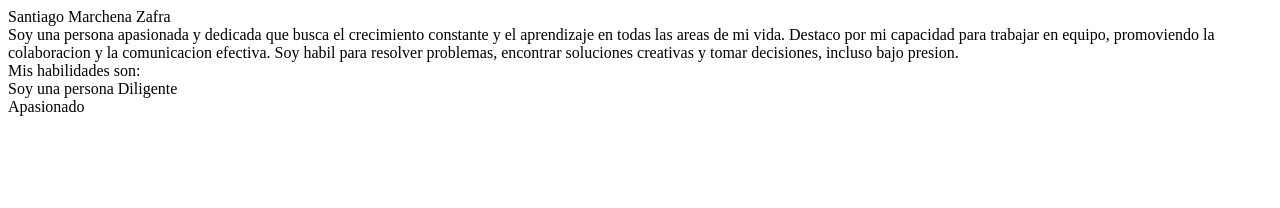
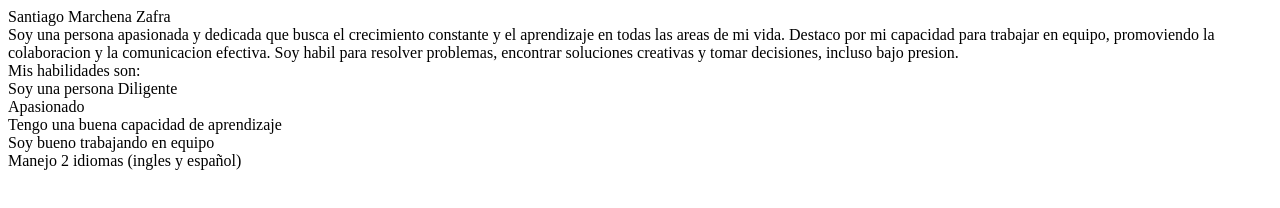
Before and after one commit to Santiago-Marchena/Ejercicio_Portafolio_Rubrica, a plain HTML site: page index.html in a window 1280 px wide. Drawn offline with Linux system fonts and the light colour scheme.

Commit message:
fifth commit

```diff
--- a/index.html
+++ b/index.html
@@ -11,5 +11,8 @@
     <div>Mis habilidades son:</div>
     <div>Soy una persona Diligente</div>
     <div>Apasionado</div>
+    <div>Tengo una buena capacidad de aprendizaje</div>
+    <div>Soy bueno trabajando en equipo</div>
+    <div>Manejo 2 idiomas (ingles y español)</div>
 </body>
 </html>
```
